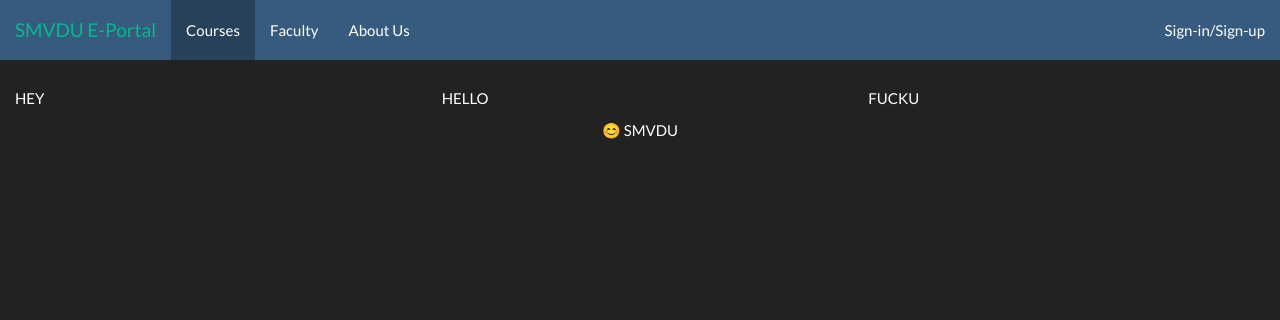
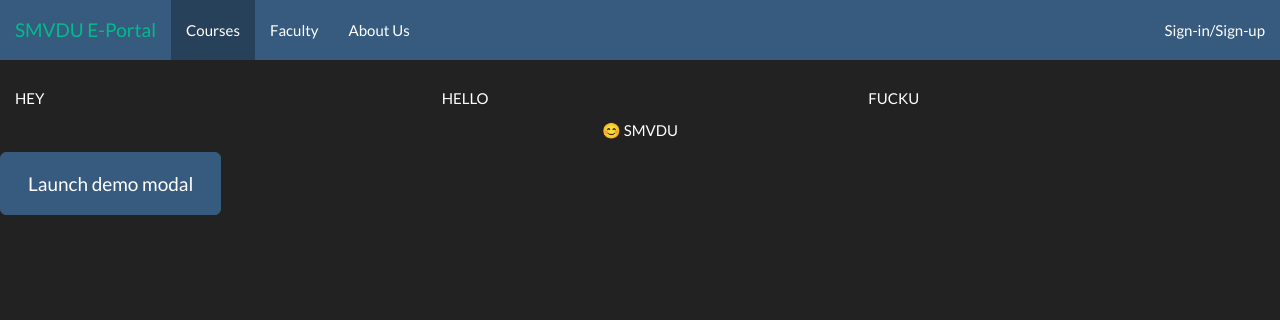
Before and after one commit to mohandutt134/eportal, a Django app: page /courses in a window 1280 px wide. Shown: the top 320 px of the page. Run offline with Django 3.2, Linux system fonts and the light colour scheme; parts of the project's set-up code (start-up, migrations or seed data) failed here and were passed over; some libraries are stand-ins or nearby versions.

Commit message:
change password functionality added

```diff
--- a/smvdu_portal/views.py
+++ b/smvdu_portal/views.py
@@ -2,4 +2,6 @@ from django.shortcuts import render_to_response
 from django.shortcuts import render
 
 def about (request):
-    return render_to_response ("about.html",{})
+	if 'uname' in request.session:
+		return render(request,'courses.html',{'logged':request.session['info_dic']})
+	return render(request,'courses.html')
--- a/student/views.py
+++ b/student/views.py
@@ -35,6 +35,17 @@ def login(request):
 				result=user.objects.filter(username=username).values()[0]
 				if(result['password']==password):
 					request.session['uname'] = username
+					try:
+						info = student.objects.get(username=request.session['uname'])
+						status="student"
+					except:
+						info = student.objects.get(username=request.session['uname'])
+						status="faculty"
+					request.session['info_dic']={
+						'fname': info.FirstName,
+						'lname': info.LastNmae,
+						'status':status
+					}
 					return redirect('home')
 					#return render(request,'login_register.html',{'message_login':request.session['uname']})
 				else:
@@ -63,24 +74,31 @@ def login(request):
 
 
 def home(request):
+	if 'change_password_submit' in request.POST:
+		new_password=request.POST.get('new_password', 'mohan1234')
+		if new_password!='':
+			user.objects.select_related().filter(username=request.session['uname']).update(password=new_password)
+			return render(request,'index.html',{'changed':new_password,'logged':request.session['info_dic']})
+		else:
+			return render(request,'index.html')
+		#b=user.objects.filter(username=request.session['uname']).values()[0]
+		#b['password'] = new_password
+		#b.update()
+
 	if 'uname' in request.session:
-		try:
-			info = student.objects.get(username=request.session['uname'])
-		#	request.session['info']=serializers.serialize('json',info)
-			return render(request,'index.html',{'student':info})
-		except:
-			return render(request,'index.html')
-	now = datetime.datetime.now()
-	now = datetime.datetime.now()
+		return render(request,'index.html',{'logged':request.session['info_dic']})
 	return render(request,'index.html')
 
 def courses(request):
-	return render_to_response('courses.html')
+	if 'uname' in request.session:
+		return render(request,'courses.html',{'logged':request.session['info_dic']})
+	return render(request,'courses.html')
 def faculty(request):
-	return render_to_response('courses.html')
+	if 'uname' in request.session:
+		return render(request,'courses.html',{'logged':request.session['info_dic']})
+	return render(request,'courses.html')
 
 def logout(request):
 	if 'uname' in request.session:
 		del request.session['uname']
-		#del request.session['info']
 	return redirect('home')
--- a/template/base.html
+++ b/template/base.html
@@ -64,7 +64,7 @@
     <!-- Collect the nav links, forms, and other content for toggling -->
     <div class="collapse navbar-collapse" id="bs-example-navbar-collapse-1">
          <ul class="nav navbar-nav" >
-                {% if student %}
+                {% if logged %}
                   <li><a href="/index">Dashboard</a></li>
                 {% endif %}
                 <li><a href="/courses">Courses</a></li>
@@ -84,10 +84,10 @@
       </li-->
     </ul>
      <ul class="nav navbar-nav navbar-right" >
-      {% if student %}
-        <li><a href="#" class="dropdown-toggle" data-toggle="dropdown">Welcome {{ student.FirstName }} <b class="caret"></b></a>
+      {% if logged %}
+        <li><a href="#" class="dropdown-toggle" data-toggle="dropdown">Welcome {{ logged.fname }} <b class="caret"></b></a>
         <ul class="dropdown-menu">
-          <li><a href="#">Change Password</a></li>
+          <li><a href="#" data-toggle="modal" data-target="#myModal">Change Password</a></li>
           <li><a href="http://127.0.0.1:8000/logout">Logout</a></li>
         </ul>
       </li>
@@ -107,5 +107,51 @@
         <p class="text-center" >&#128522; <a href="www.smvdu.net.in" style="color:white;">SMVDU</a></p>
     </div>
    </div>
+   <!-- Button trigger modal -->
+<button type="button" class="btn btn-primary btn-lg" data-toggle="modal" data-target="#myModal">
+  Launch demo modal
+</button>
+
+<!-- Modal -->
+<div class="modal fade" id="myModal" tabindex="-1" role="dialog" aria-labelledby="myModalLabel" aria-hidden="true">
+  <div class="modal-dialog">
+    <div class="modal-content" style="width:100%; text-align:center">
+      <div class="modal-header">
+        <button type="button" class="close" data-dismiss="modal" aria-hidden="true">×</button>
+        <h4 class="modal-title">Change Password</h4>
+      </div>
+      <div class="modal-body">
+      {% if changed %}
+      <p class="success">{{ changed }}</p>
+      {% else %}
+        <form role="form" id="change_password_form" method="post">
+        {% csrf_token %}
+                <div class="form-group">
+                 <input type="password" id="new_password" name="new_password" class="form-control" placeholder="New Password">
+               </div>
+               <div class="form-group">
+                  <input type="password" id="c_new_password" class="form-control" placeholder="Confirm Password">
+               </div>
+               <div class="modal-footer">
+                  <div class="form-group">
+                    <button type="submit" class="btn btn-primary" name="change_password_submit">Submit</button><br>
+                    <a href="#myModal2" data-dismiss="modal" data-toggle="modal" style="padding-top:10px"></a>
+                  </div>
+                </div>
+                </form>
+        {% endif %}
+      </div>
+
+</div>
+</div>
+</div>
+  {% if changed %}
+  <script type="text/javascript">
+    $(document).ready(function () {
+        $('#myModal').modal('show');
+    });
+
+</script>
+{% endif %}
   </body>
   </html>
```
